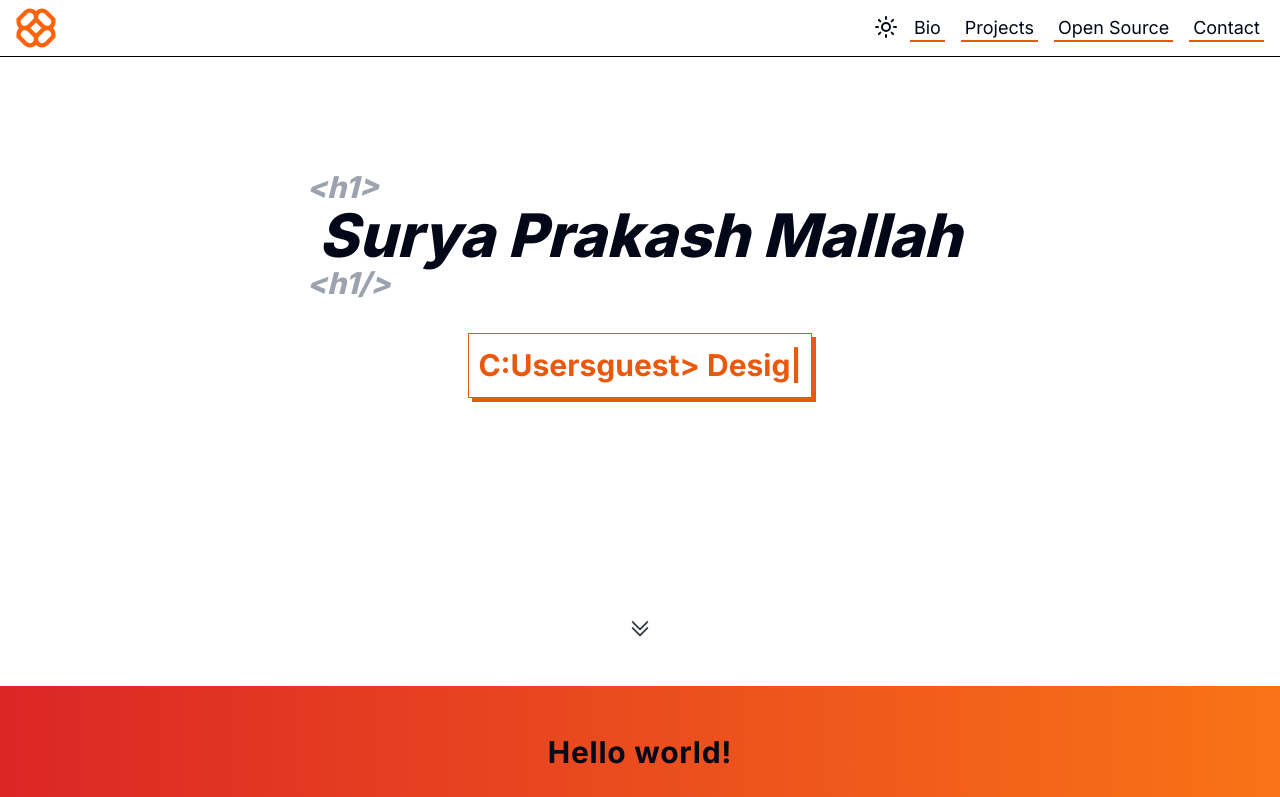
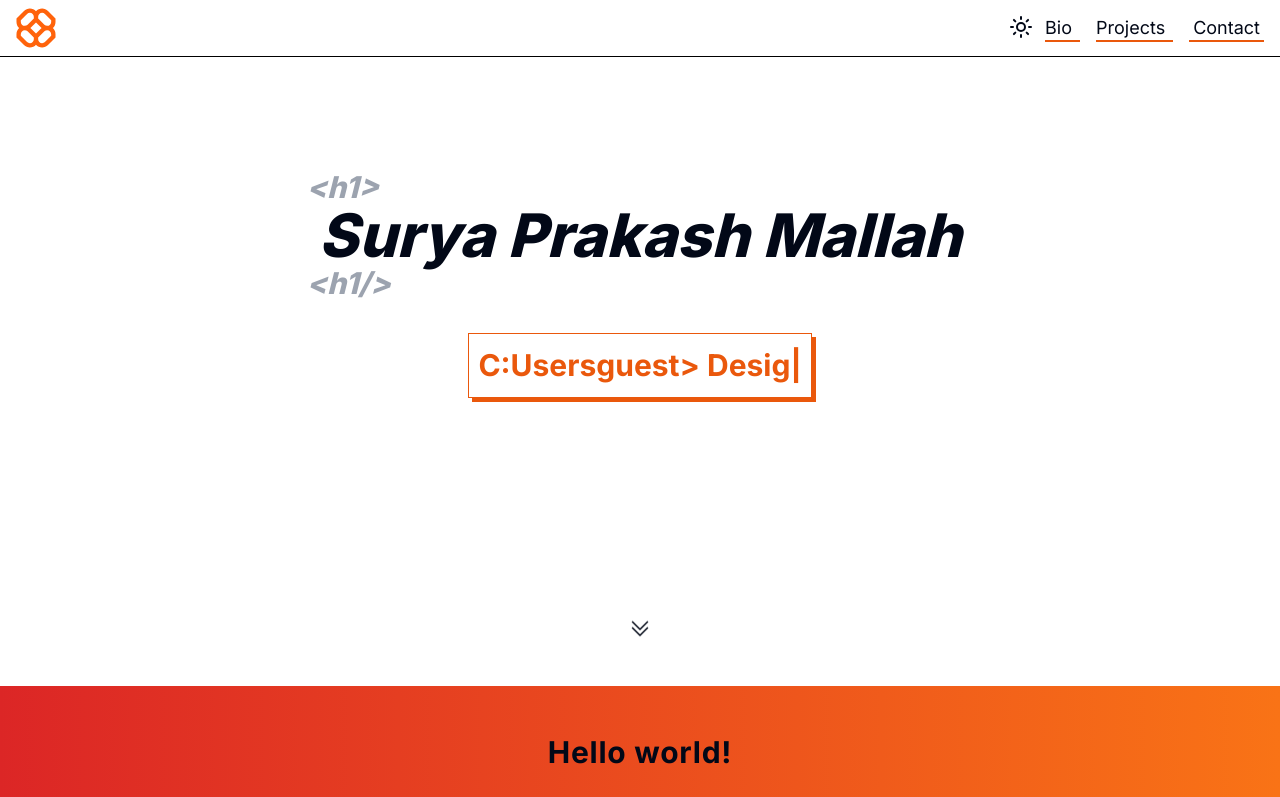
Before and after one commit to Surya10102000/next-portfolio, a Next.js app: page / in a window 1280 px wide. Shown: the top 797 px of the page. Built offline with nearby package versions, Linux system fonts and the light colour scheme.

Commit message:
refactored the links

```diff
--- a/app/page.tsx
+++ b/app/page.tsx
@@ -3,7 +3,7 @@ import Contact from "@/components/Contact";
 import Footer from "@/components/Footer";
 import Hero from "@/components/Hero";
 import Skill from "@/components/Skill";
-import Projects from "@/components/ui/Projects";
+import Projects from "@/components/Projects";
 
 export default function Home() {
 
--- a/components/About.tsx
+++ b/components/About.tsx
@@ -5,6 +5,7 @@ import { motion } from "framer-motion";
 const About = () => {
   return (
     <motion.div
+    id="bio"
       initial={{
         y: 40,
         opacity: 0,
--- a/components/Contact.tsx
+++ b/components/Contact.tsx
@@ -62,7 +62,7 @@ const Contact = () => {
   };
 
   return (
-    <div>
+    <div id="contact">
       <section className="bg-white dark:bg-gray-900">
         <div className="py-8 lg:py-16 px-4 mx-auto max-w-screen-md">
           <h2 className="mb-4 text-4xl tracking-tight font-extrabold text-center text-gray-900 dark:text-white">
--- a/components/Header.tsx
+++ b/components/Header.tsx
@@ -59,30 +59,29 @@ const Header = () => {
               />
             </button>
             <div className="hidden md:flex text-lg gap-4">
-              <p className="cursor-pointer my-6 group relative w-max">
+
+              <Link href={"#bio"} className="cursor-pointer my-6 group relative w-max">
+                  Bio
                 <span className="px-1 relative z-10 group-hover:text-white">
-                  Bio
                 </span>
                 <span className={className.spanHover}></span>
-              </p>
-              <p className="cursor-pointer my-6 group relative w-max">
+              </Link>
+
+
+              <Link href={"#projects"} className="cursor-pointer my-6 group relative w-max">
+                  Projects
                 <span className="px-1 relative z-10 group-hover:text-white">
-                  Projects
                 </span>
                 <span className={className.spanHover}></span>
-              </p>
-              <p className="cursor-pointer my-6 group relative w-max">
-                <span className="px-1 relative z-10 group-hover:text-white">
-                  Open Source
-                </span>
-                <span className={className.spanHover}></span>
-              </p>
-              <p className="cursor-pointer my-6 group relative w-max">
+              </Link>
+
+
+              <Link href={"contact"} className="cursor-pointer my-6 group relative w-max">
                 <span className="px-1 relative z-10 group-hover:text-white">
                   Contact
                 </span>
                 <span className={className.spanHover}></span>
-              </p>
+              </Link>
             </div>
           </div>
         </div>
@@ -100,29 +99,22 @@ const Header = () => {
                 <div className="flex flex-col items-center space-y-2 md:flex-row">
                   <Link
                     className="underline-offset-2 hover:underline"
-                    href="#"
-                    title="Features"
+                    href="#bio"
+                    title="bio"
                   >
                     Bio
                   </Link>
                   <Link
                     className="underline-offset-2 hover:underline"
-                    href="#"
-                    title="Solutions"
+                    href="#projects"
+                    title="projects"
                   >
                     Project
                   </Link>
                   <Link
                     className="underline-offset-2 hover:underline"
-                    href="#"
-                    title="Resources"
-                  >
-                    Open Source
-                  </Link>
-                  <Link
-                    className="underline-offset-2 hover:underline"
-                    href="#"
-                    title="Pricing"
+                    href="#contact"
+                    title="contact"
                   >
                     Contact
                   </Link>
--- a/components/ui/Projects.tsx
+++ b/components/Projects.tsx
@@ -1,10 +1,10 @@
-import ProjectCard from "../ProjectCard";
+import ProjectCard from "./ProjectCard";
 import { data } from "@/constants/helper";
 
 
 const Projects = () => {
   return (
-    <div>
+    <div id="projects">
       <div>
         <h1 className="text-center font-bold text-3xl">Recent Projects</h1>
       </div>
--- a/components/Skill.tsx
+++ b/components/Skill.tsx
@@ -18,7 +18,7 @@ const Skill = () => {
         </div>
       </div>
       {/* frameworks */}
-      <div>
+      <div id="Skill">
         <div className="text-center text-xl pt-6 font-extrabold tracking-wider">
           My Frameworks
         </div>
```
